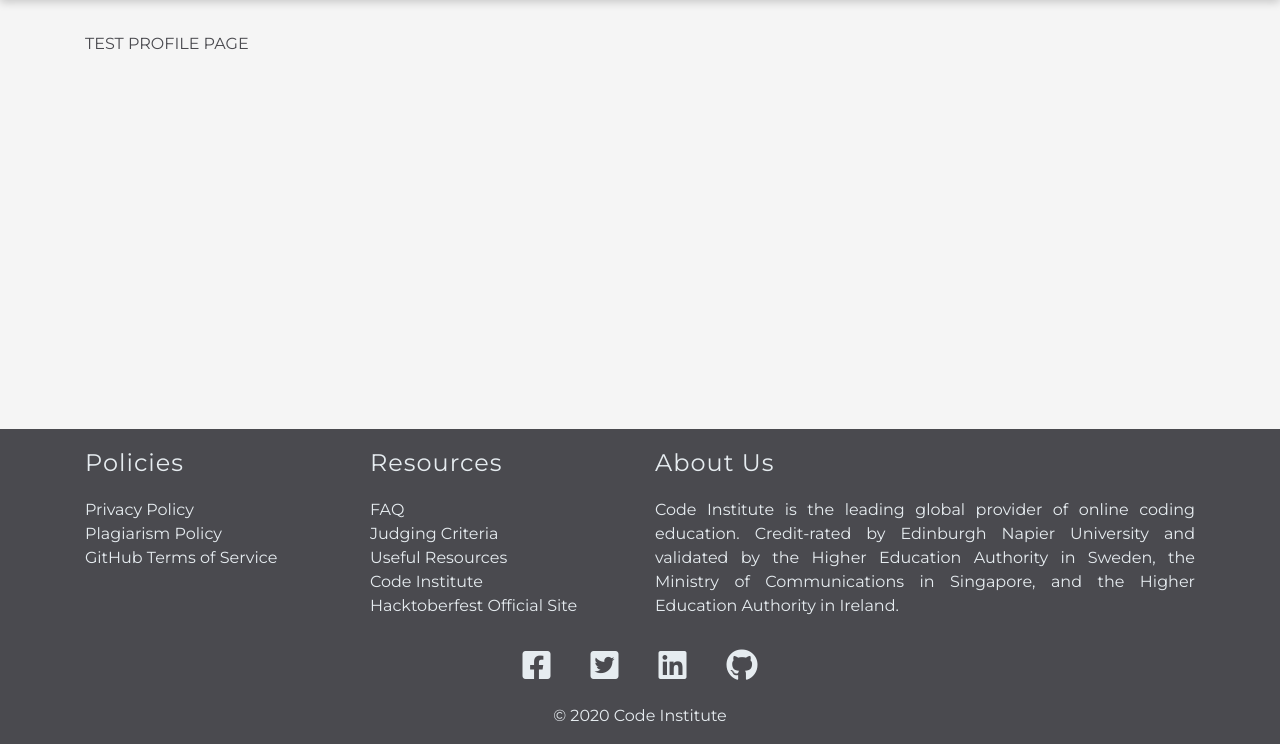
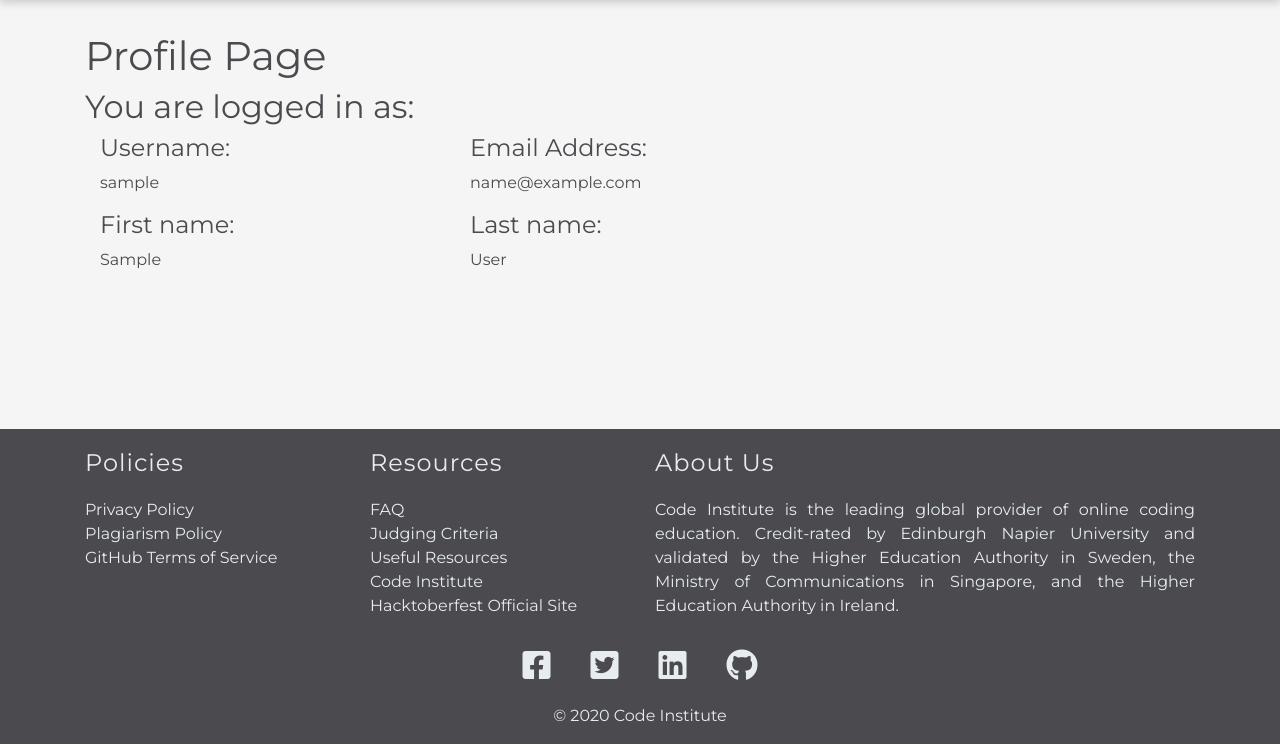
Before and after one commit to Code-Institute-Community/ci-hackathon-app, a Django app: page /profile/ in a window 1280 px wide. Shown: the part 56-800 px from the top of the page. Run offline with Django 3.2, Linux system fonts and the light colour scheme; the visitor is signed in with stand-in values (Sample User, id 1); some libraries are stand-ins or nearby versions.

Commit message:
#M06. As a User, I would like to see my account. (#69)

```diff
--- a/main/urls.py
+++ b/main/urls.py
@@ -4,7 +4,7 @@
 urlpatterns = [
     path("", include("home.urls")),
     path("admin/", admin.site.urls),
-    path("accounts", include("allauth.urls")),
+    path("accounts/", include("allauth.urls")),
     path("profile/", include("profiles.urls")),
     path("hackathon/", include(("hackathon.urls", "hackathon"),
                                namespace='hackathon')),
--- a/profiles/templates/profiles/profile.html
+++ b/profiles/templates/profiles/profile.html
@@ -3,7 +3,39 @@
 
 {% block content %}
 
-    <!-- TO DO : build profile page -->
-    TEST PROFILE PAGE
+    <h1>Profile Page</h1>
+    <h2>You are logged in as:</h2>
 
+<!-- Profile display -->
+
+    <div class="container-fluid">
+        <div class="row">
+
+            <div class="col-md-4">
+                <h4>Username:</h4>
+                <p>{{ user.username }}</p>
+            </div>
+
+            <div class="col-md-4">
+                <h4>Email Address:</h4>
+                <p>{{ user.email }}</p>
+            </div>
+
+        </div>
+
+        <div class="row">
+
+            <div class="col-md-4">
+                <h4>First name:</h4>
+                <p>{{ user.first_name }}</p>
+            </div>
+
+            <div class="col-md-4">
+                <h4>Last name:</h4>
+                <p>{{ user.last_name }}</p>
+            </div>
+
+        </div>
+
+    </div>
 {% endblock %}
--- a/templates/base.html
+++ b/templates/base.html
@@ -37,8 +37,6 @@
         {% include "includes/footer.html" %}
     </footer>
 
-</body>
-
 <script src="https://code.jquery.com/jquery-3.5.1.slim.min.js"
     integrity="sha384-DfXdz2htPH0lsSSs5nCTpuj/zy4C+OGpamoFVy38MVBnE+IbbVYUew+OrCXaRkfj" crossorigin="anonymous">
 </script>
@@ -52,4 +50,6 @@
 {% endblock %}
 <script src="{% static 'js/script.js' %}"></script>
 
+</body>
+
 </html>
--- a/templates/includes/navbar.html
+++ b/templates/includes/navbar.html
@@ -42,7 +42,7 @@
                         <a class="dropdown-item" href="#">Register</a>
                         <a class="dropdown-item" href="#">Login</a>
                         <div class="dropdown-divider"></div>
-                        <a class="dropdown-item" href="#">My Profile</a>
+                        <a class="dropdown-item" href="{% url 'profile' %}">My Profile</a>
                         <a class="dropdown-item" href="#">Logout</a>
                     </div>
                 </li>
```
